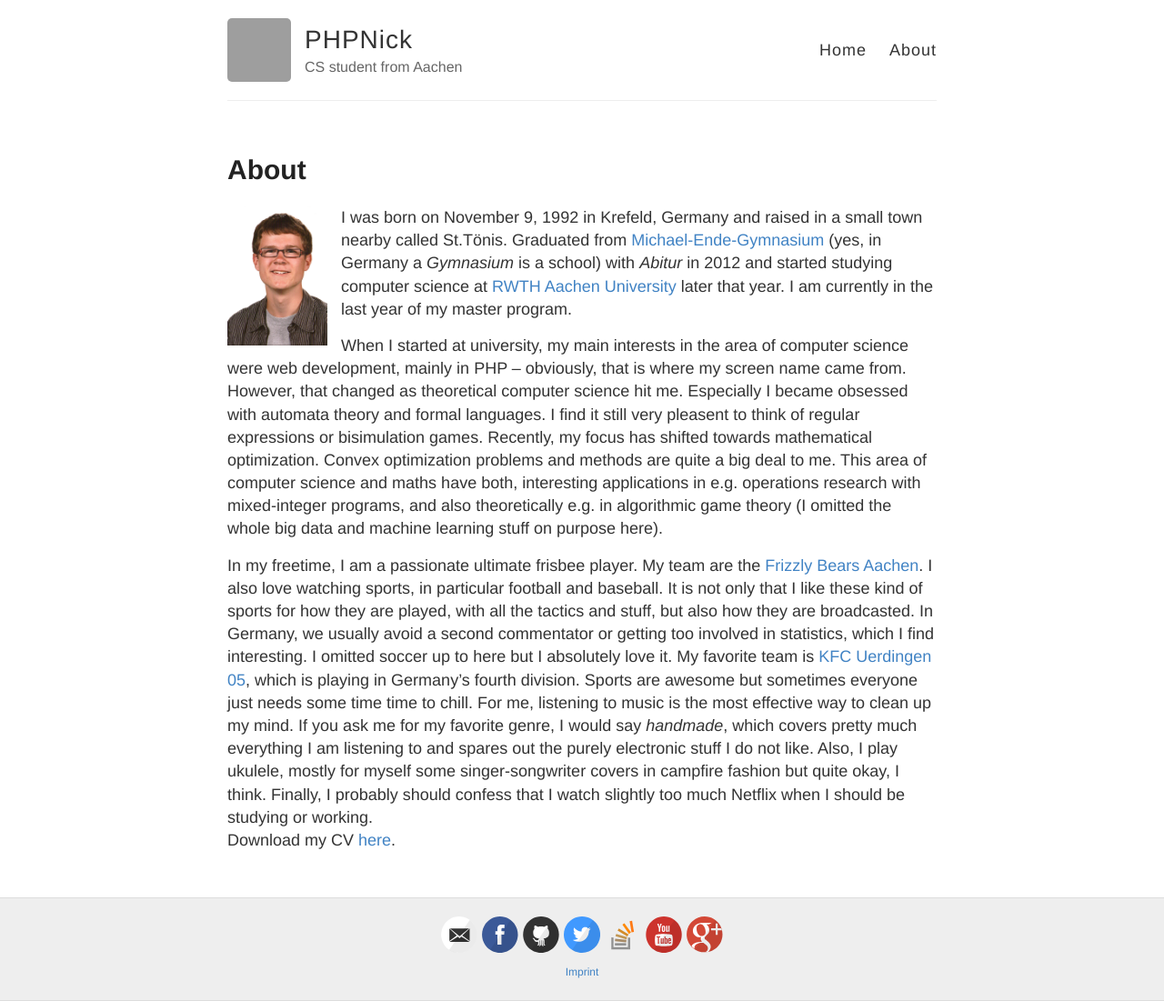
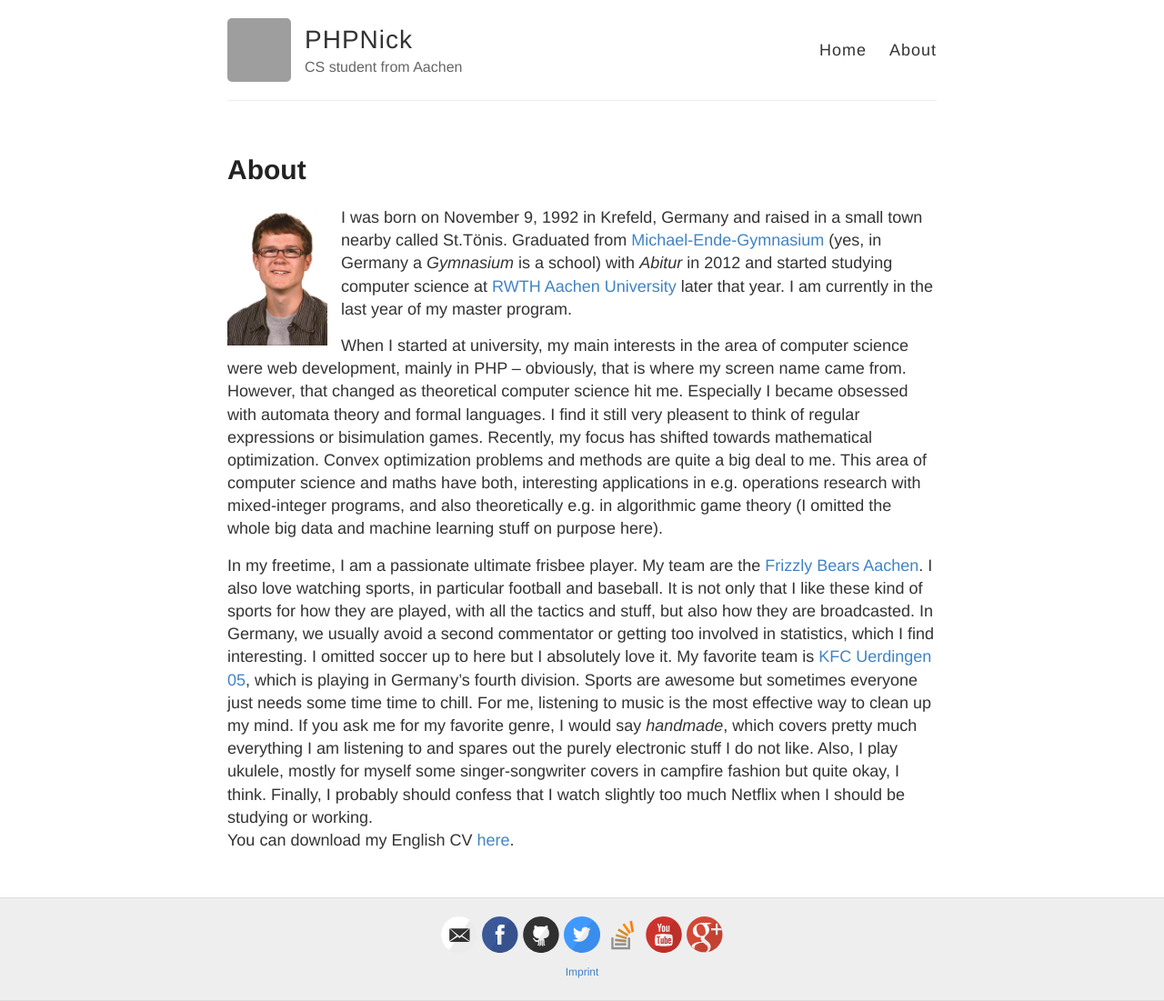
Before and after one commit to ttnick/ttnick.github.io, a Jekyll site: the page built from about.md, in a window 1280 px wide. Shown: the whole page at 91% size. Built offline with Jekyll 4.4.1, drawn with Linux system fonts in a browser that asks for light colours; grey boxes are pictures that could not be loaded.

Commit message:
nicified

```diff
--- a/about.md
+++ b/about.md
@@ -39,4 +39,4 @@ do not like. Also, I play ukulele, mostly for myself some singer-songwriter
 covers in campfire fashion but quite okay, I think. Finally, I probably should
 confess that I watch slightly too much Netflix when I should be studying or
 working.
-Download my CV [here](/docs/cv_english.pdf).
+You can download my English CV [here](/docs/cv_english.pdf).
```
